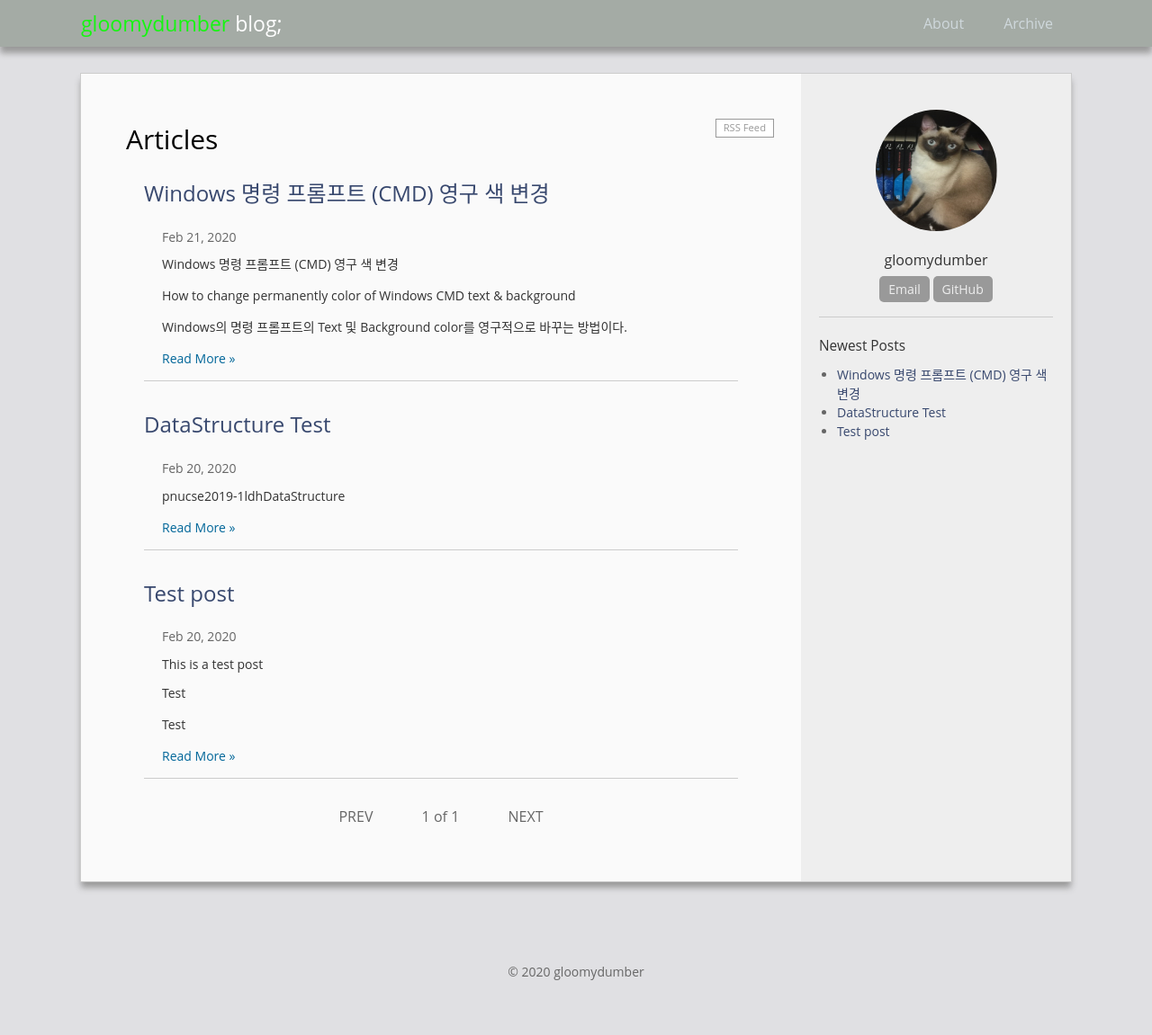
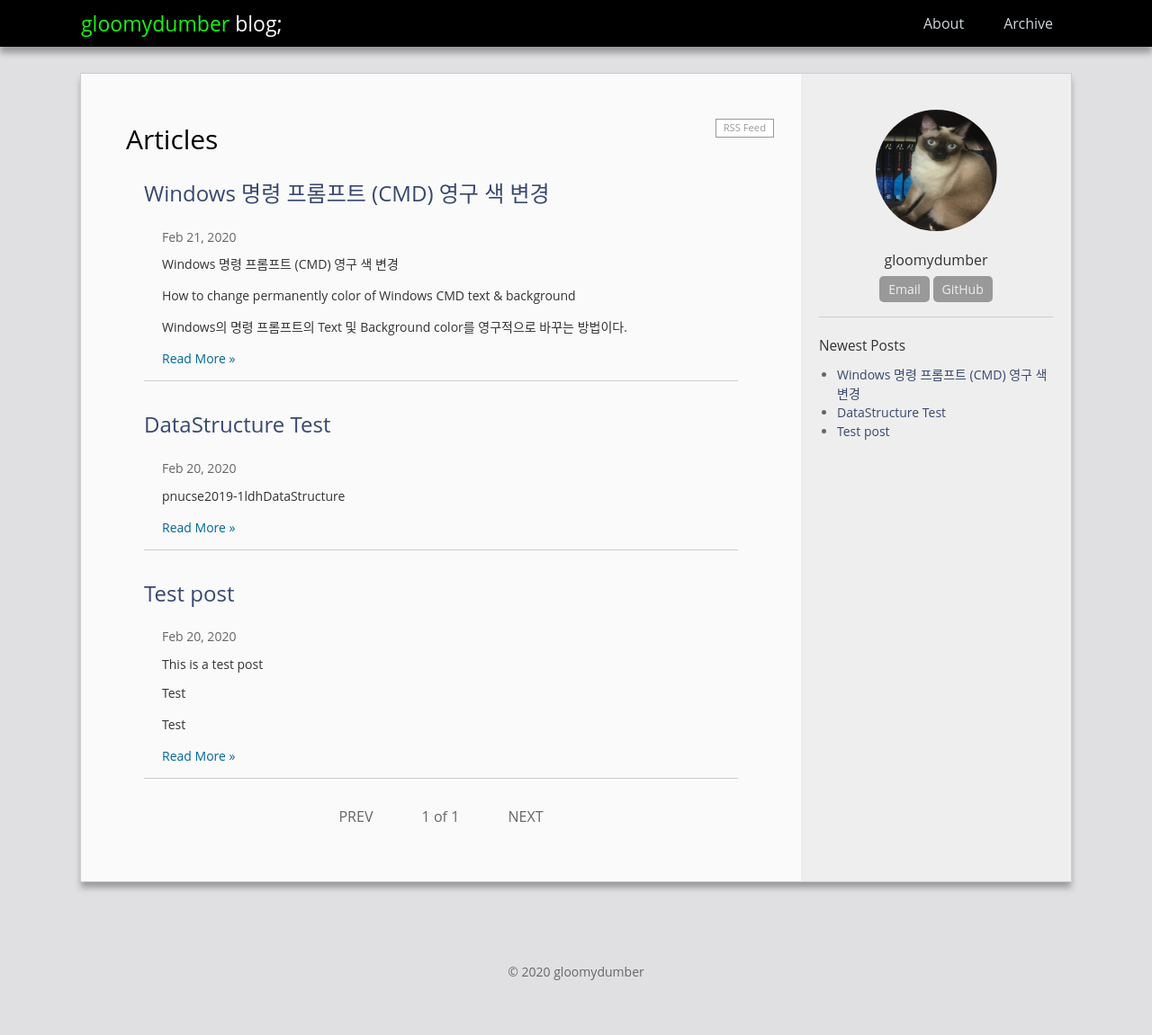
Before and after one commit to gloomydumber/copy, a Jekyll site: the page built from index.html, in a window 1280 px wide. Shown: the whole page at 90% size. Built offline with Jekyll 4.4.1, drawn with Linux system fonts in a browser that asks for light colours; the list of posts is cut into pages by our own code.

Commit message:
colourchange

```diff
--- a/css/main.scss
+++ b/css/main.scss
@@ -25,8 +25,8 @@ $color-link-hover: #069;
 
 /* $header-bg: #404040; /* modded by acoustikue */
 /* $header-bg-hover: #404040; /* modded by acoustikue */
-$header-bg: #a4aba5; /* modded by gloomydumber(background color of nav) */
-$header-bg-hover: #a4aba5; /* modded by gloomydumber */
+$header-bg: #000000; /* modded by gloomydumber(background color of nav) */
+$header-bg-hover: #000000; /* modded by gloomydumber */
 $header-link: #CFD8DC;
 $header-fg: #FFF;
 
```
